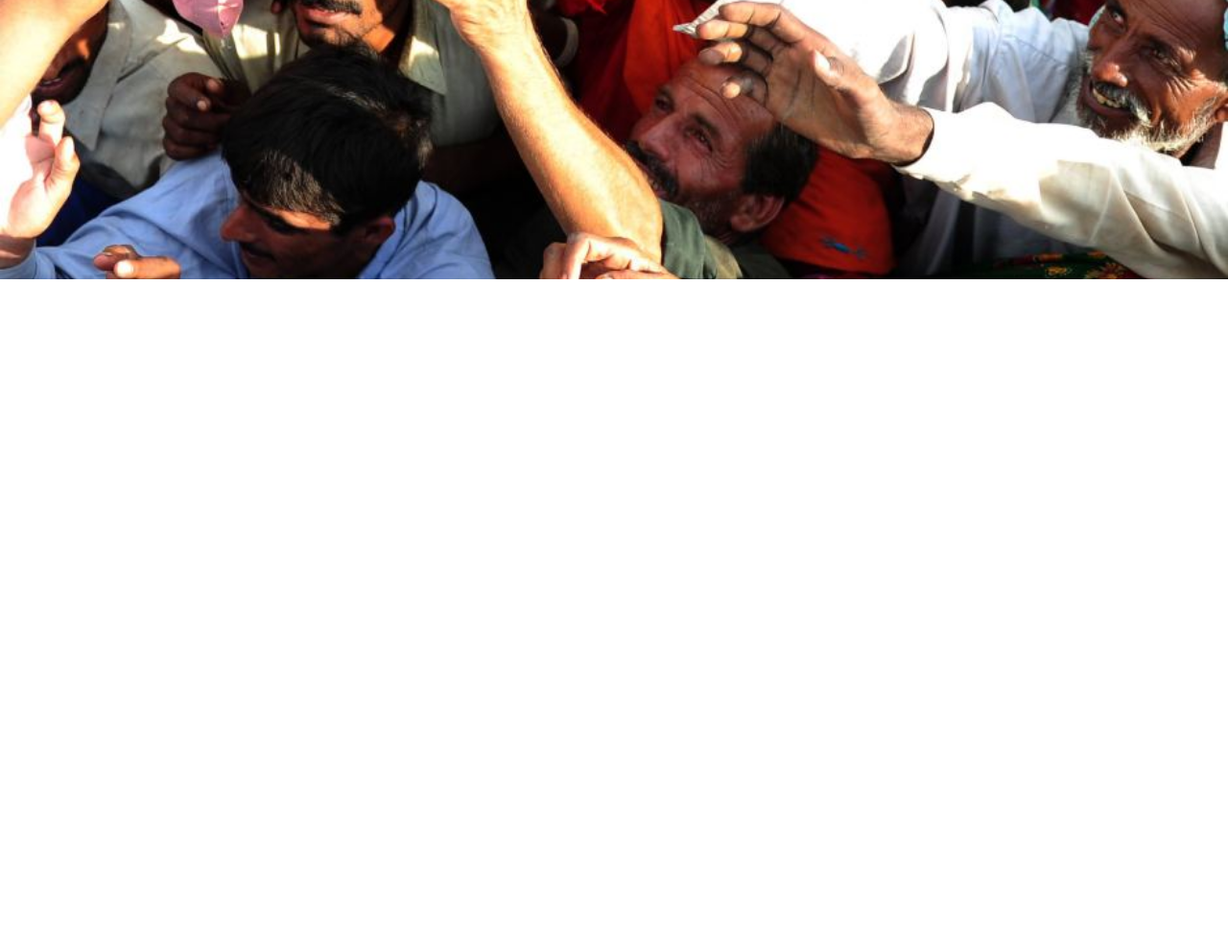
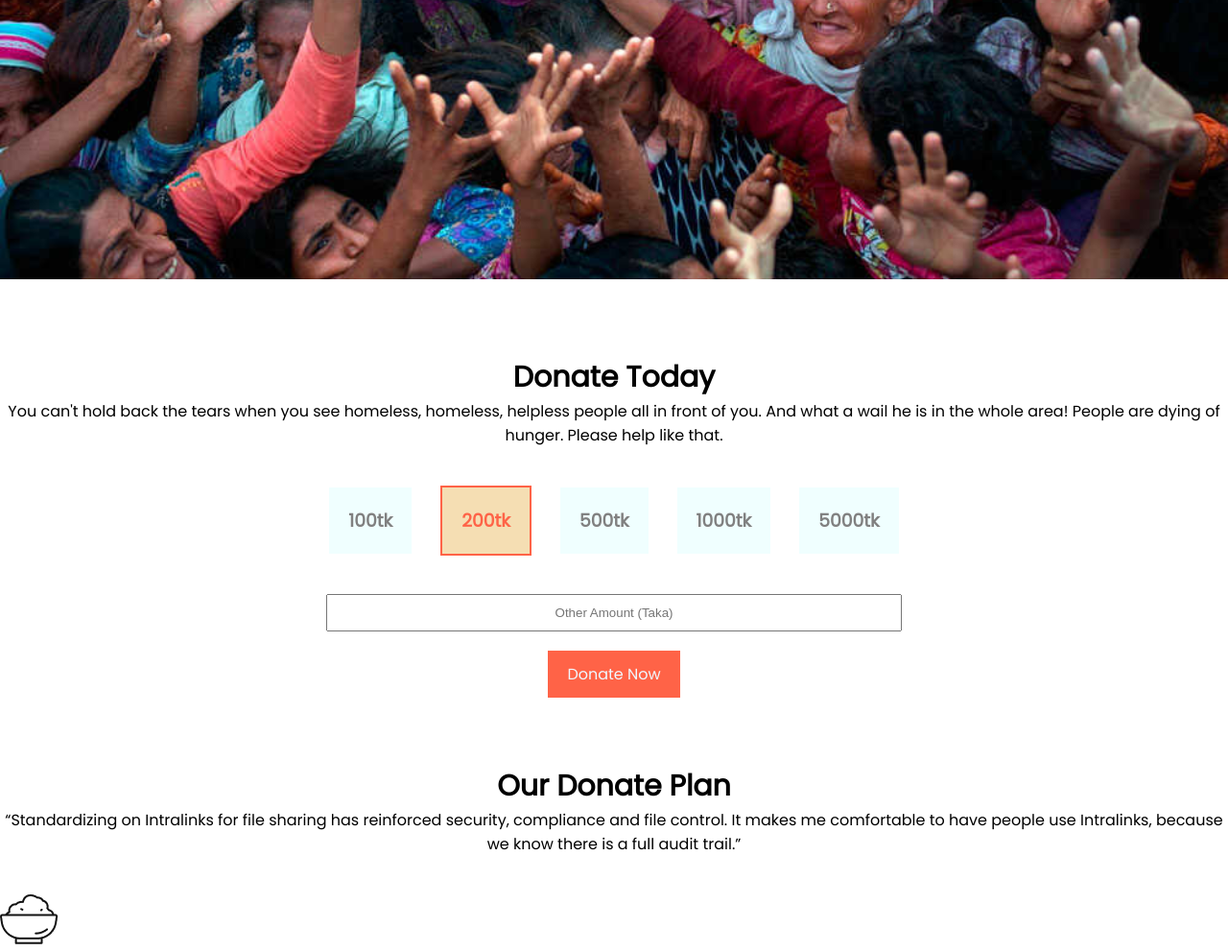
Before and after one commit to mashrafhasan/my-first-assignment, a plain HTML site: page index.html in a window 1280 px wide. Shown: the part 509-1500 px from the top of the page at 96% size. Before the commit the page ends 800 px from the top, so only its background shows below. Drawn offline with Linux system fonts and the light colour scheme.

Commit message:
first-assignment

```diff
--- a/index.html
+++ b/index.html
@@ -25,6 +25,55 @@
         </div>
     </section>
 
+
+    <section class="donate-now-section">
+        <div>
+            <div class="donate-now-part">
+                <h2>Donate Today</h2>
+                <p>You can't hold back the tears when you see homeless, homeless, helpless people all in front of you.
+                    And
+                    what a wail he is in the whole area! People are dying of hunger. Please help like that.</p>
+            </div>
+            <div class="donate-now-taka">
+                <div class="taka-pathaw">
+                    <h3>100tk</h3>
+                </div>
+                <div id="taka-200" class="taka-pathaw">
+                    <h3>200tk</h3>
+                </div>
+                <div class="taka-pathaw">
+                    <h3>500tk</h3>
+                </div>
+                <div class="taka-pathaw">
+                    <h3>1000tk</h3>
+                </div>
+                <div class="taka-pathaw">
+                    <h3>5000tk</h3>
+                </div>
+            </div>
+            <div class="donate-input">
+                <input class="input" type="text" placeholder="Other Amount (Taka)" />
+                <a class="Donate-Button" href="#">Donate Now</a>
+            </div>
+        </div>
+
+    </section>
+    <section class="plan-section">
+        <div class="donate-now-part">
+            <h2>Our Donate Plan</h2>
+            <p>“Standardizing on Intralinks for file sharing has reinforced security, compliance and file control. It
+                makes me comfortable to have people use Intralinks, because we know there is a full audit trail.”</p>
+        </div>
+        <div class="our-plans">
+            <div class="plan">
+                <img src="food.png" alt="">
+
+            </div>
+
+        </div>
+        <div></div>
+    </section>
+
 </body>
 
 </html>
--- a/style.css
+++ b/style.css
@@ -11,12 +11,13 @@ body {
 .section {
     width: 100%;
     height: 100vh;
-    background-image: url(donation0.jpg);
+    background-image: url(donation6.jpg);
     background-repeat: no-repeat;
     background-size: cover;
     display: flex;
     justify-content: center;
     align-items: center;
+
 }
 
 .section-part {
@@ -31,8 +32,65 @@ body {
 
 .re-titel {
     font-size: 20px;
+    margin-bottom: 30px;
 }
 
 .Donate-Button {
     background-color: tomato;
+    color: aliceblue;
+    text-decoration: none;
+    padding: 12px 20px;
+
 }
+
+.donate-now-section {
+    margin-top: 80px;
+    margin-bottom: 70px;
+    display: flex;
+    justify-content: center;
+    align-items: center;
+}
+
+.donate-now-part {
+    text-align: center;
+    margin-bottom: 40px;
+}
+
+.donate-now-part h2 {
+    font-size: 30px;
+}
+
+.donate-now-taka {
+    display: flex;
+    justify-content: center;
+    align-items: center;
+    column-gap: 30px;
+    margin-bottom: 40px;
+}
+
+.taka-pathaw {
+    padding: 20px;
+    background-color: azure;
+    color: gray;
+}
+
+#taka-200 {
+    background-color: wheat;
+    border: 2px solid tomato;
+    color: tomato;
+
+}
+
+.donate-input {
+    display: flex;
+    justify-content: center;
+    align-items: center;
+    flex-direction: column;
+}
+
+.input {
+    width: 600px;
+    padding: 10px;
+    margin-bottom: 20px;
+    text-align: center;
+}
```
Also changed, not shown: Frame-1.png (added), food.png (added), shelter.png (added).
